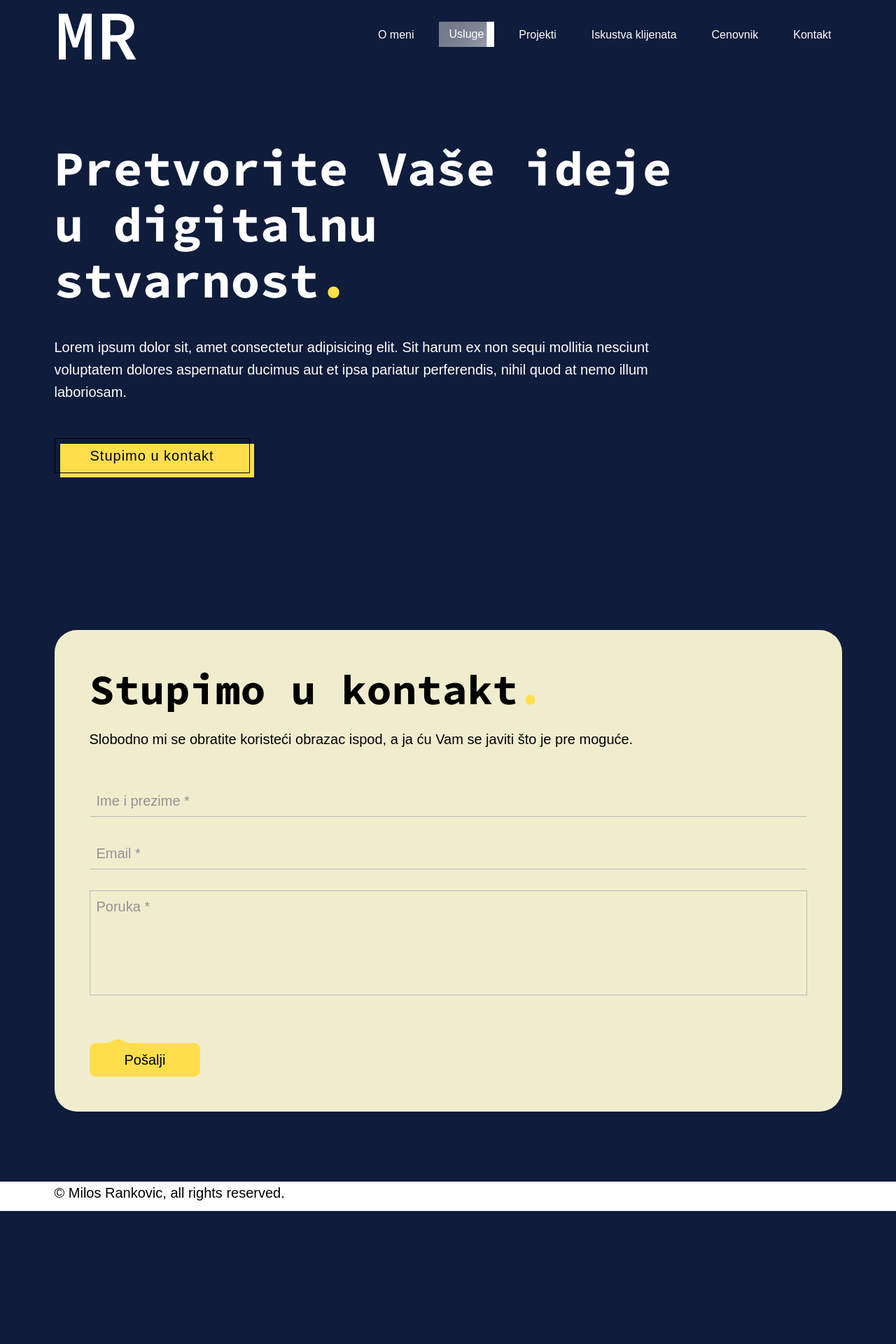
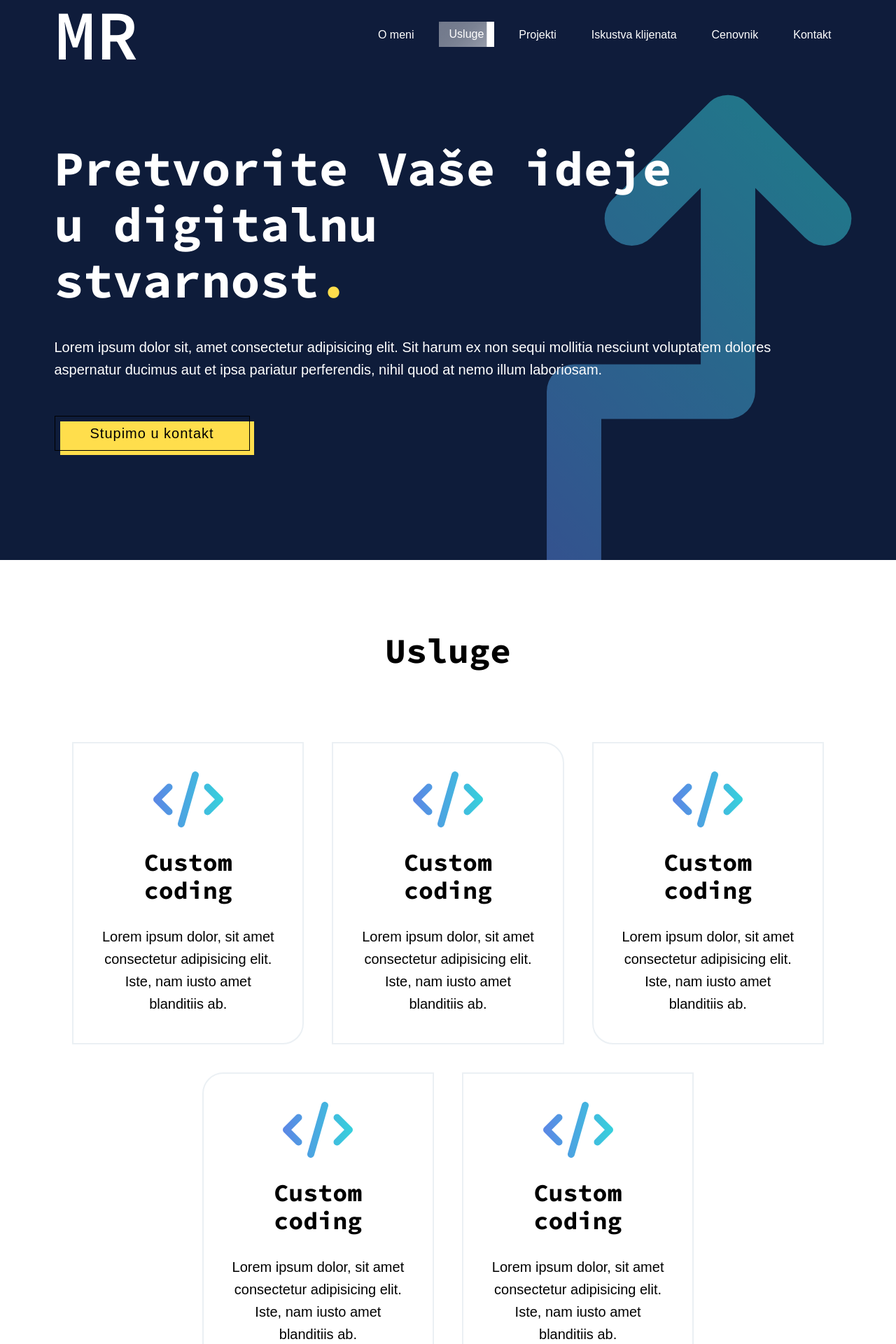
Before and after one commit to milosRank/milos-rankovic-portfolio, a PHP site: page / in a window 1280 px wide. Shown: the top 1920 px of the page at 70% size. Before the commit the page ends 1730 px from the top, so only its background shows below. Run offline with PHP 8.4, Linux system fonts and the light colour scheme; style sheets or scripts are compiled from the project's sources; some libraries are stand-ins or nearby versions; some web fonts are replaced.

Commit message:
Services section in progress

```diff
--- a/assets/scss/_global.scss
+++ b/assets/scss/_global.scss
@@ -110,16 +110,70 @@ img {
     width: auto;
     height: auto;
 }
-
 section {
     position: relative;
 
+    .section-bg-image {
+        position: absolute;
+        width: 100%;
+        height: 100%;
+        object-fit: cover;
+        top: 0;
+        right: 0;
+        bottom: 0;
+        left: 0;
+        z-index: 2;
+
+        img {
+            width: 100%;
+            height: 100%;
+            object-fit: cover;
+            position: absolute;
+            top: 0;
+            right: 0;
+            bottom: 0;
+            left: 0;
+        }
+
+        &.overlay::before {
+            content: "";
+            position: absolute;
+            width: 100%;
+            height: 100%;
+            object-fit: cover;
+            top: 0;
+            right: 0;
+            bottom: 0;
+            left: 0;
+            z-index: 1;
+            background: vars.$brand-sixth-color;
+            opacity: 0.85;
+        }
+    }
+
+    .section-bg-image.not-cover {
+        width: auto;
+        height: auto;
+        object-fit: unset;
+
+        img {
+            width: auto;
+            height: auto;
+            object-fit: unset;
+            left: unset;
+            top: 0;
+        }
+
+        &.overlay::before {
+            opacity: 0.5;
+        }
+    }
+
     .container-fluid {
-        z-index: 1;
         position: relative;
+        z-index: 3;
     }
 }
-
 
 
 // ==== Lists ====
--- a/assets/scss/sections/_all-sections.scss
+++ b/assets/scss/sections/_all-sections.scss
@@ -13,3 +13,4 @@
 
 @import "hero-section";
 @import "contact";
+@import "services";
--- a/assets/scss/sections/_hero-section.scss
+++ b/assets/scss/sections/_hero-section.scss
@@ -15,6 +15,19 @@
     min-height: calc(100dvh - var(--headerHeight));
     padding-top: 100px;
     padding-bottom: 100px;
+    overflow: hidden;
+
+    .section-bg-image {
+
+        &.not-cover {
+
+            img {
+                max-width: 80%;
+                top: 30%;
+                transform: rotate(-45deg);
+            }
+        }
+    }
 
     .heading {
         max-width: 900px;
--- /dev/null
+++ b/assets/scss/sections/_services.scss
@@ -0,0 +1,150 @@
+/*
+    ==== SERVICES SECTION ====
+
+    Description:
+        Services section.
+
+    Modificators:
+        No modificators.
+
+*/
+
+@use "../variables" as vars;
+
+.services {
+    padding-top: 100px;
+    padding-bottom: 100px;
+
+    .heading {
+        margin-bottom: 100px;
+
+        .title {
+
+            h1,
+            h2,
+            h3,
+            h4,
+            h5,
+            h6 {
+                margin-top: 0;
+                margin-bottom: 0;
+                font-size: vars.$fs-large;
+                line-height: 6rem;
+            }
+        }
+    }
+
+    .box {
+        text-align: center;
+        border: 2px solid #ebf0f4;
+        padding: 40px;
+
+        &:nth-child(4n + 1) {
+            border-bottom-right-radius: 30px;
+        }
+
+        &:nth-child(4n + 2) {
+            border-top-right-radius: 30px;
+        }
+
+        &:nth-child(4n + 3) {
+            border-bottom-left-radius: 30px;
+        }
+
+        &:nth-child(4n) {
+            border-top-left-radius: 30px;
+        }
+
+        .icon {
+            margin-bottom: 30px;
+        }
+
+        .title {
+            margin-bottom: 30px;
+
+            h1,
+            h2,
+            h3,
+            h4,
+            h5,
+            h6 {
+                margin-top: 0;
+                margin-bottom: 0;
+                font-size: 3.5rem;
+                line-height: 4rem;
+            }
+        }
+
+        .content {
+
+            & > *:first-child {
+                margin-top: 0;
+            }
+
+            & > *:last-child {
+                margin-bottom: 0;
+            }
+        }
+    }
+}
+
+
+
+// RESPONSIVE
+
+@media(min-width: 768px) {
+
+    .services {
+
+        .boxes-holder__inner {
+            display: flex;
+            justify-content: center;
+            gap: 40px;
+            flex-wrap: wrap;
+
+            .box {
+                width: calc(50% - 40px);
+            }
+        }
+    }
+}
+
+@media(min-width: 1200px) {
+
+    .services {
+
+        .boxes-holder__inner {
+
+            .box {
+                width: calc(33% - 40px);
+            }
+        }
+    }
+}
+
+
+@media(max-width: 767px) {
+
+    .services {
+
+        .boxes-holder__inner {
+
+            .box {
+                width: 100%;
+
+                &:not(:last-child) {
+                    margin-bottom: 40px;
+                }
+            }
+        }
+    }
+}
+
+
+@media (max-width: 575px) {
+
+    .services {
+        padding-top: 50px;
+        padding-bottom: 50px;
+    }
+}
--- a/index.php
+++ b/index.php
@@ -31,6 +31,9 @@
             <!-- Hero section -->
             <?php include 'sections/hero-section.php';?>
 
+            <!-- Services section -->
+            <?php include 'sections/services.php';?>
+
             <!-- Contact section -->
             <?php include 'sections/contact.php';?>
 
--- a/sections/hero-section.php
+++ b/sections/hero-section.php
@@ -1,5 +1,10 @@
 <!-- Hero section start -->
 <section class="hero-section bg-dark-grey">
+
+    <div class="section-bg-image overlay not-cover">
+        <img src="./assets/img/icons/arrows/arrow-trend-up-solid-gradient.svg" alt="Arrow trend up" width="500">
+    </div>
+
     <div class="container-fluid">
         <div class="wrapper">
             <div class="container">
@@ -11,6 +16,7 @@
                         <div class="title">
                             <h1>Pretvorite Vaše ideje u digitalnu stvarnost<span class="dot">.</span></h1>
                         </div>
+                    </div>
 
                     <div class="content">
                         <div class="text">
--- /dev/null
+++ b/sections/services.php
@@ -0,0 +1,124 @@
+<!-- Services section start -->
+<section class="services">
+
+    <div class="container-fluid">
+        <div class="wrapper">
+            <div class="container">
+
+                <!-- Services section inner start -->
+                <div class="services__inner">
+
+                    <div class="heading text-center">
+                        <div class="title">
+                            <h2>Usluge</h2>
+                        </div>
+                    </div>
+
+                    <!-- Boxes holder start -->
+                    <div class="boxes-holder">
+                        <div class="boxes-holder__inner">
+
+                            <!-- Box start -->
+                            <div class="box">
+                                <div class="box__inner">
+                                    <div class="icon">
+                                        <img src="./assets/img/icons/code-gradient.svg" alt="Code icon">
+                                    </div>
+                                    <div class="title">
+                                        <h3>Custom coding</h3>
+                                    </div>
+
+                                    <div class="content">
+                                        <p>
+                                            Lorem ipsum dolor, sit amet consectetur adipisicing elit.
+                                            Iste, nam iusto amet blanditiis ab.
+                                        </p>
+                                    </div>
+                                </div>
+                            </div> <!-- Box end -->
+
+                            <!-- Box start -->
+                            <div class="box">
+                                <div class="box__inner">
+                                    <div class="icon">
+                                        <img src="./assets/img/icons/code-gradient.svg" alt="Code icon">
+                                    </div>
+                                    <div class="title">
+                                        <h3>Custom coding</h3>
+                                    </div>
+
+                                    <div class="content">
+                                        <p>
+                                            Lorem ipsum dolor, sit amet consectetur adipisicing elit.
+                                            Iste, nam iusto amet blanditiis ab.
+                                        </p>
+                                    </div>
+                                </div>
+                            </div> <!-- Box end -->
+
+                            <!-- Box start -->
+                            <div class="box">
+                                <div class="box__inner">
+                                    <div class="icon">
+                                        <img src="./assets/img/icons/code-gradient.svg" alt="Code icon">
+                                    </div>
+                                    <div class="title">
+                                        <h3>Custom coding</h3>
+                                    </div>
+
+                                    <div class="content">
+                                        <p>
+                                            Lorem ipsum dolor, sit amet consectetur adipisicing elit.
+                                            Iste, nam iusto amet blanditiis ab.
+                                        </p>
+                                    </div>
+                                </div>
+                            </div> <!-- Box end -->
+
+                            <!-- Box start -->
+                            <div class="box">
+                                <div class="box__inner">
+                                    <div class="icon">
+                                        <img src="./assets/img/icons/code-gradient.svg" alt="Code icon">
+                                    </div>
+                                    <div class="title">
+                                        <h3>Custom coding</h3>
+                                    </div>
+
+                                    <div class="content">
+                                        <p>
+                                            Lorem ipsum dolor, sit amet consectetur adipisicing elit.
+                                            Iste, nam iusto amet blanditiis ab.
+                                        </p>
+                                    </div>
+                                </div>
+                            </div> <!-- Box end -->
+
+                            <!-- Box start -->
+                            <div class="box">
+                                <div class="box__inner">
+                                    <div class="icon">
+                                        <img src="./assets/img/icons/code-gradient.svg" alt="Code icon">
+                                    </div>
+                                    <div class="title">
+                                        <h3>Custom coding</h3>
+                                    </div>
+
+                                    <div class="content">
+                                        <p>
+                                            Lorem ipsum dolor, sit amet consectetur adipisicing elit.
+                                            Iste, nam iusto amet blanditiis ab.
+                                        </p>
+                                    </div>
+                                </div>
+                            </div> <!-- Box end -->
+
+                        </div>
+                    </div> <!-- Boxes holder end -->
+
+                </div> <!-- Services section inner end -->
+
+            </div>
+        </div>
+    </div>
+</section> <!-- Services section end -->
```
Also changed, not shown: assets/img/icons/arrows/arrow-trend-up-solid-gradient.svg (added), assets/img/icons/arrows/arrow-trend-up-solid.svg (added), assets/img/icons/code-gradient.svg (added).
